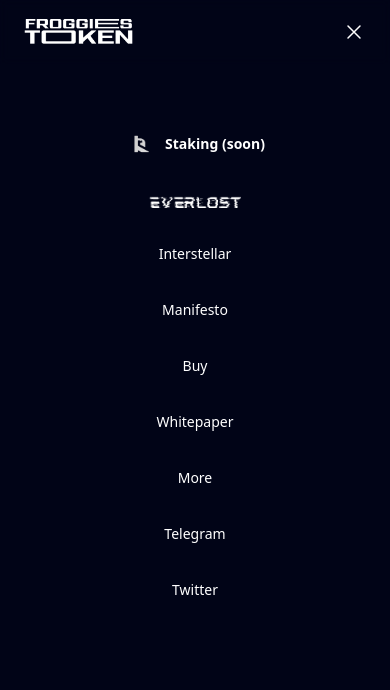
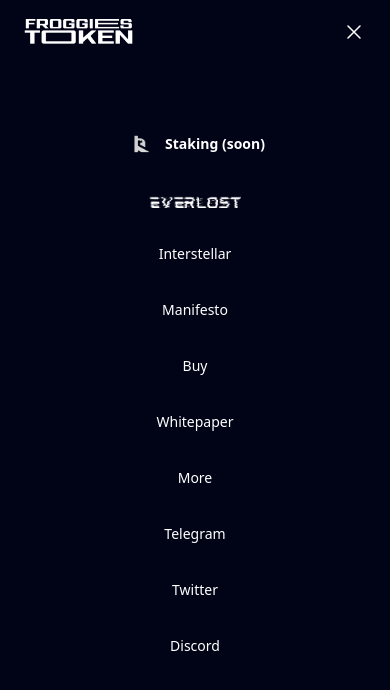
Before and after one commit to priyangsubanerjee/froggiestoken-dtory, a Next.js app: page / in a window 390 px wide. Both pictures are taken after a click on the button 352 px from the left and 29 px from the top of the page. Shown: the top 690 px of the page. Built offline with nearby package versions, Linux system fonts and the light colour scheme.

Commit message:
mobile sidenav

```diff
--- a/components/Sidenav.js
+++ b/components/Sidenav.js
@@ -167,11 +167,32 @@
             </div>
           </Menu>
         </div>
-        <li className="flex items-center justify-center">
-          <span>Telegram</span>
+        <li>
+          <Link
+            target="_blank"
+            className="flex items-center justify-center"
+            href={"https://t.me/officialfroggiestoken"}
+          >
+            <span>Telegram</span>
+          </Link>
         </li>
-        <li className="flex items-center justify-center">
-          <span>Twitter</span>
+        <li>
+          <Link
+            target="_blank"
+            className="flex items-center justify-center"
+            href={"https://twitter.com/froggiestoken/"}
+          >
+            <span>Twitter</span>
+          </Link>
+        </li>
+        <li>
+          <Link
+            target="_blank"
+            className="flex items-center justify-center"
+            href={"https://discord.gg/Zr8VfbpNsq"}
+          >
+            <span>Discord</span>
+          </Link>
         </li>
       </ul>
     </div>
```
